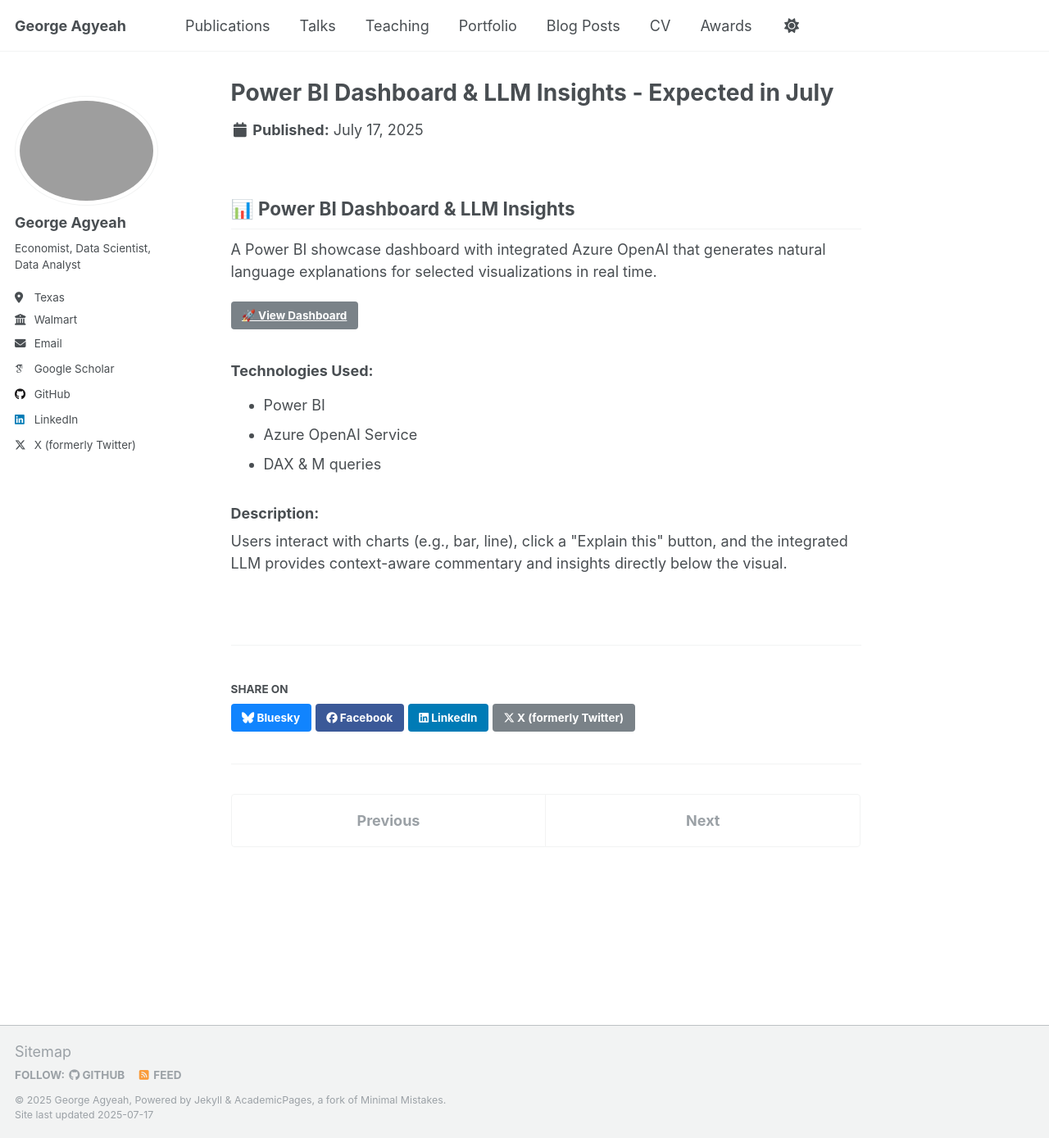
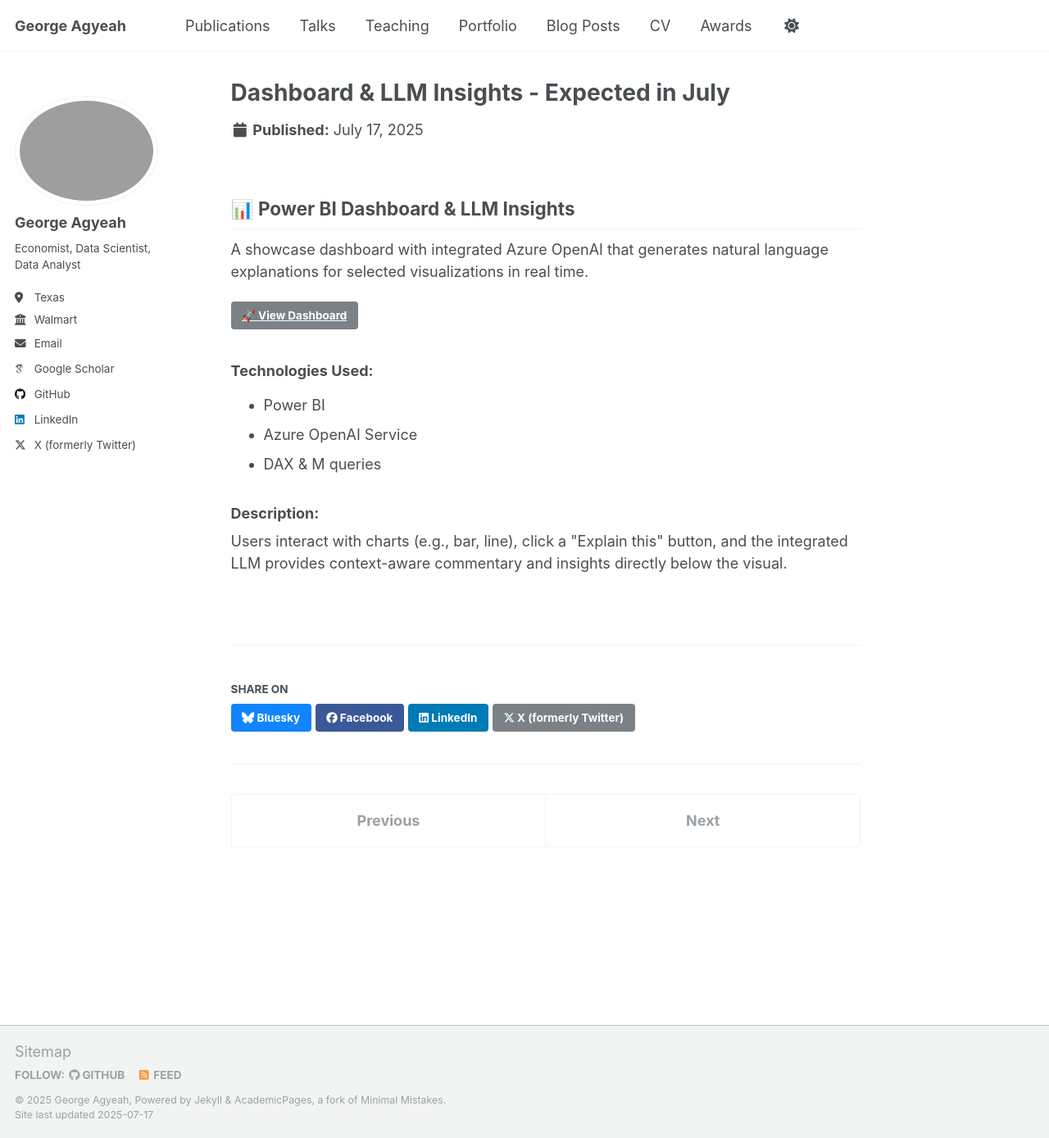
Before and after one commit to Gee1225/gee1225.github.io, a Jekyll site: the page built from _portfolio/portfolio-5.html, in a window 1280 px wide and 1389 px high. Shown: the whole window at 82% size. Built offline with Jekyll 4.4.1, drawn with Linux system fonts in a browser that asks for light colours; some web fonts are replaced.

Commit message:
Update portfolio-5.html

```diff
--- a/_portfolio/portfolio-5.html
+++ b/_portfolio/portfolio-5.html
@@ -1,5 +1,5 @@
 ---
-title: "Power BI Dashboard & LLM Insights - Expected in July"
+title: "Dashboard & LLM Insights - Expected in July"
 excerpt: "A Power BI report that leverages an LLM to auto-generate visual explanations.📊✨"
 collection: portfolio
 image: /images/powerbi-llm.png
@@ -9,7 +9,7 @@
 <div class="portfolio-card">
   <h2>📊 Power BI Dashboard & LLM Insights</h2>
   <p>
-    A Power BI showcase dashboard with integrated Azure OpenAI that generates natural language explanations for selected visualizations in real time.
+    A showcase dashboard with integrated Azure OpenAI that generates natural language explanations for selected visualizations in real time.
   </p>
   <a href="https://app.powerbi.com/view?r=your-report-id" class="btn btn--primary" target="_blank">🚀 View Dashboard</a>
 
```
